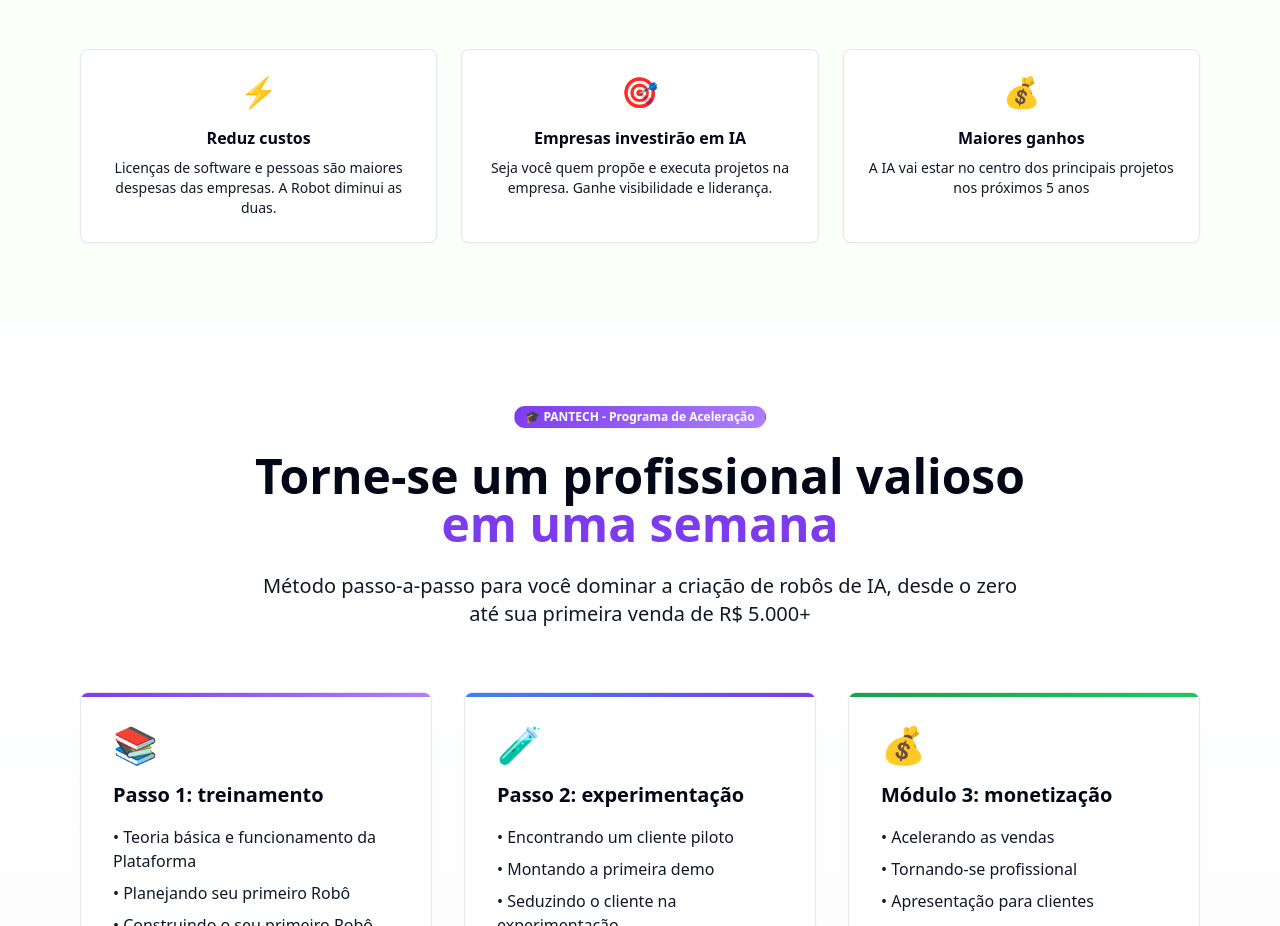
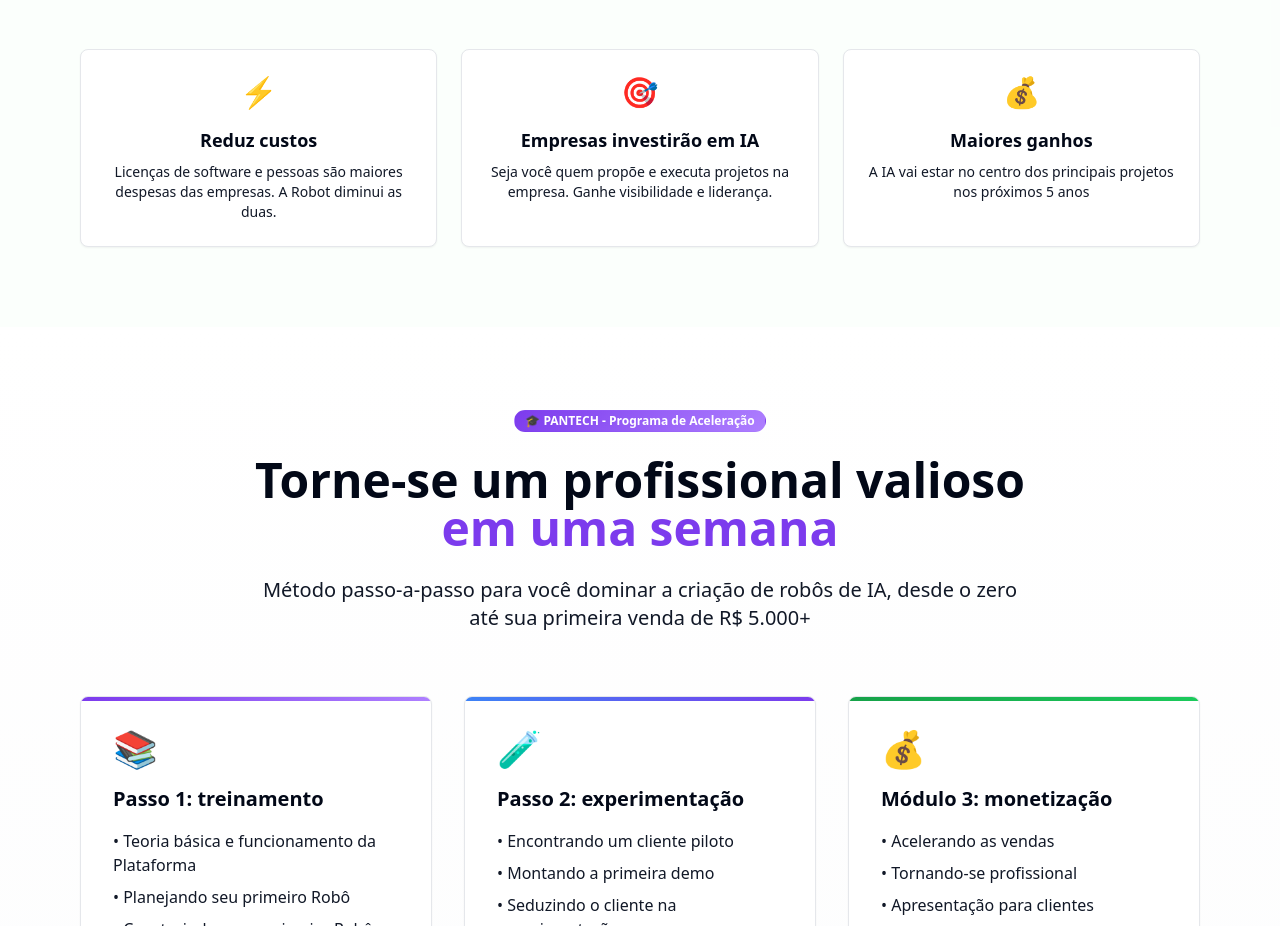
Before and after one commit to ivangorski/robo-mentor-launch, a React (Vite) app: page / in a window 1280 px wide. Shown: the part 3684-4610 px from the top of the page. Built offline with nearby package versions, Linux system fonts and the light colour scheme.

Commit message:
Update box title font size

```diff
--- a/src/components/WhatsAppDemo.tsx
+++ b/src/components/WhatsAppDemo.tsx
@@ -97,7 +97,7 @@ const WhatsAppDemo = () => {
         <div className="grid md:grid-cols-3 gap-6">
           <Card className="p-6 text-center">
             <div className="text-3xl mb-4">⚡</div>
-            <h4 className="font-bold mb-2">Reduz custos</h4>
+            <h4 className="text-lg font-bold mb-2">Reduz custos</h4>
             <p className="text-sm text-muted-foreground">
               Licenças de software e pessoas são maiores despesas das empresas. A Robot diminui as duas.
             </p>
@@ -105,7 +105,7 @@ const WhatsAppDemo = () => {
 
           <Card className="p-6 text-center">
             <div className="text-3xl mb-4">🎯</div>
-            <h4 className="font-bold mb-2">Empresas investirão em IA</h4>
+            <h4 className="text-lg font-bold mb-2">Empresas investirão em IA</h4>
             <p className="text-sm text-muted-foreground">
               Seja você quem propõe e executa projetos na empresa. Ganhe visibilidade e liderança.
             </p>
@@ -113,7 +113,7 @@ const WhatsAppDemo = () => {
 
           <Card className="p-6 text-center">
             <div className="text-3xl mb-4">💰</div>
-            <h4 className="font-bold mb-2">Maiores ganhos</h4>
+            <h4 className="text-lg font-bold mb-2">Maiores ganhos</h4>
             <p className="text-sm text-muted-foreground">
               A IA vai estar no centro dos principais projetos nos próximos 5 anos
             </p>
```
